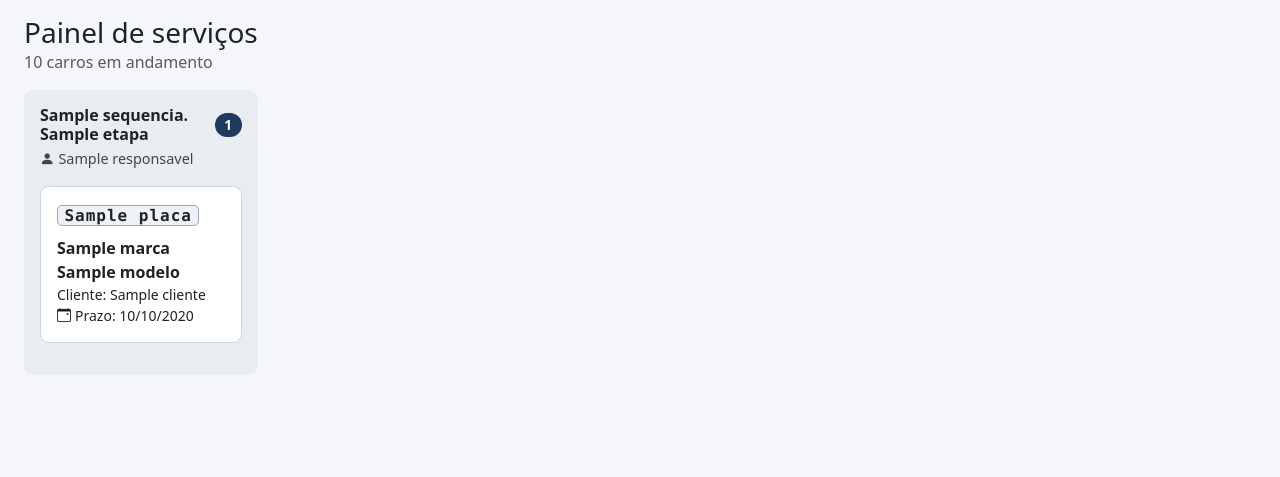
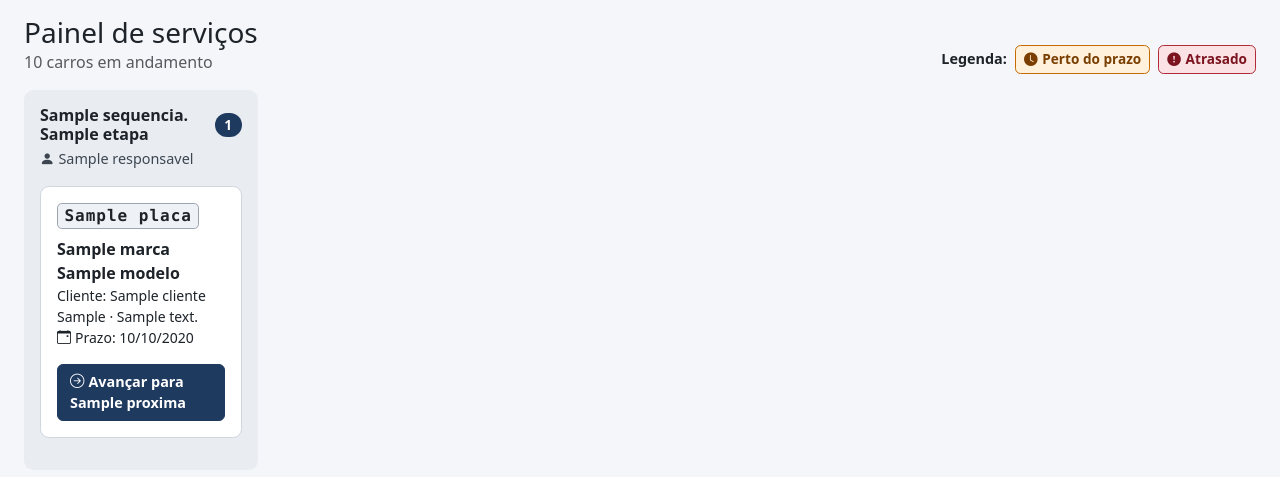
Before and after one commit to marlonsevero-77/autocarrozzeria-ordens-servico, a Django app: template oficina/templates/oficina/painel.html in a window 1280 px wide. Shown: the part 52-529 px from the top of the page. Run offline with Django 5.2, Linux system fonts and the light colour scheme; the template is opened without the code that fills it: most values are stand-ins (such as "Sample title", 1, 10 or a date in 2020); parts of the project's set-up code (start-up, migrations or seed data) failed here and were passed over; some libraries are stand-ins or nearby versions.

Commit message:
feat(painel): exibe alertas de prazo com cor, ícone e texto e botão de avanço (RF04, RF05)
Alertas 'Perto do prazo' e 'Atrasado' com legenda e dias de atraso,
compreensíveis sem depender da cor (RNF04).

```diff
--- a/oficina/templates/oficina/painel.html
+++ b/oficina/templates/oficina/painel.html
@@ -14,6 +14,11 @@
     <h1 class="h3 mb-0">Painel de serviços</h1>
     <p class="text-body-secondary mb-0">{{ total }} carro{{ total|pluralize }} em andamento</p>
   </div>
+  <div class="legenda-alertas d-flex flex-wrap gap-2 align-items-center">
+    <span class="fw-semibold">Legenda:</span>
+    <span class="selo selo-perto"><i class="bi bi-clock-fill" aria-hidden="true"></i>Perto do prazo</span>
+    <span class="selo selo-atrasado"><i class="bi bi-exclamation-circle-fill" aria-hidden="true"></i>Atrasado</span>
+  </div>
 </div>
 
 <div class="row g-3 row-cols-1 row-cols-md-3 row-cols-xl-5">
@@ -27,11 +32,36 @@
         <div class="responsavel mb-3"><i class="bi bi-person-fill me-1" aria-hidden="true"></i>{{ coluna.etapa.responsavel }}</div>
 
         {% for ordem in coluna.ordens %}
-          <article class="cartao-carro p-3 mb-3" aria-label="{{ ordem.veiculo.marca }} {{ ordem.veiculo.modelo }}, placa {{ ordem.veiculo.placa }}">
-            <span class="placa">{{ ordem.veiculo.placa }}</span>
+          <article class="cartao-carro p-3 mb-3{% if ordem.alerta == 'perto' %} perto{% elif ordem.alerta == 'atrasado' %} atrasado{% endif %}{% if ordem.pk == ultima_atualizada %} atualizado{% endif %}"
+                   aria-label="{{ ordem.veiculo.marca }} {{ ordem.veiculo.modelo }}, placa {{ ordem.veiculo.placa }}">
+            <div class="d-flex justify-content-between align-items-center flex-wrap gap-1">
+              <span class="placa">{{ ordem.veiculo.placa }}</span>
+              {% if ordem.pk == ultima_atualizada %}
+                <span class="badge text-bg-success"><i class="bi bi-check-lg" aria-hidden="true"></i> Atualizado agora</span>
+              {% endif %}
+              {% if ordem.alerta == "perto" %}
+                <span class="selo selo-perto"><i class="bi bi-clock-fill" aria-hidden="true"></i>Perto do prazo</span>
+              {% elif ordem.alerta == "atrasado" %}
+                <span class="selo selo-atrasado"><i class="bi bi-exclamation-circle-fill" aria-hidden="true"></i>Atrasado</span>
+              {% endif %}
+            </div>
             <div class="fw-semibold mt-2">{{ ordem.veiculo.marca }} {{ ordem.veiculo.modelo }}</div>
             <div class="small">Cliente: {{ ordem.veiculo.cliente.nome }}</div>
-            <div class="small"><i class="bi bi-calendar-event me-1" aria-hidden="true"></i>Prazo: {{ ordem.prazo_estimado|date:"d/m/Y" }}</div>
+            <div class="small">{{ ordem.get_tipo_atendimento_display }} · {{ ordem.descricao_servico|truncatechars:60 }}</div>
+            <div class="small mb-3">
+              <i class="bi bi-calendar-event me-1" aria-hidden="true"></i>Prazo: {{ ordem.prazo_estimado|date:"d/m/Y" }}
+              {% if ordem.alerta == "atrasado" %} · {{ ordem.atraso }} dia{{ ordem.atraso|pluralize }} de atraso{% endif %}
+            </div>
+            <form method="post" action="{% url 'oficina:avancar_etapa' ordem.pk %}" class="m-0">
+              {% csrf_token %}
+              <button type="submit" class="btn btn-marca btn-avancar w-100">
+                {% if ordem.proxima %}
+                  <i class="bi bi-arrow-right-circle me-1" aria-hidden="true"></i>Avançar para {{ ordem.proxima.nome }}
+                {% else %}
+                  <i class="bi bi-check2-all me-1" aria-hidden="true"></i>Marcar como entregue
+                {% endif %}
+              </button>
+            </form>
           </article>
         {% empty %}
           <div class="text-body-secondary small p-3 border rounded bg-white">
```
